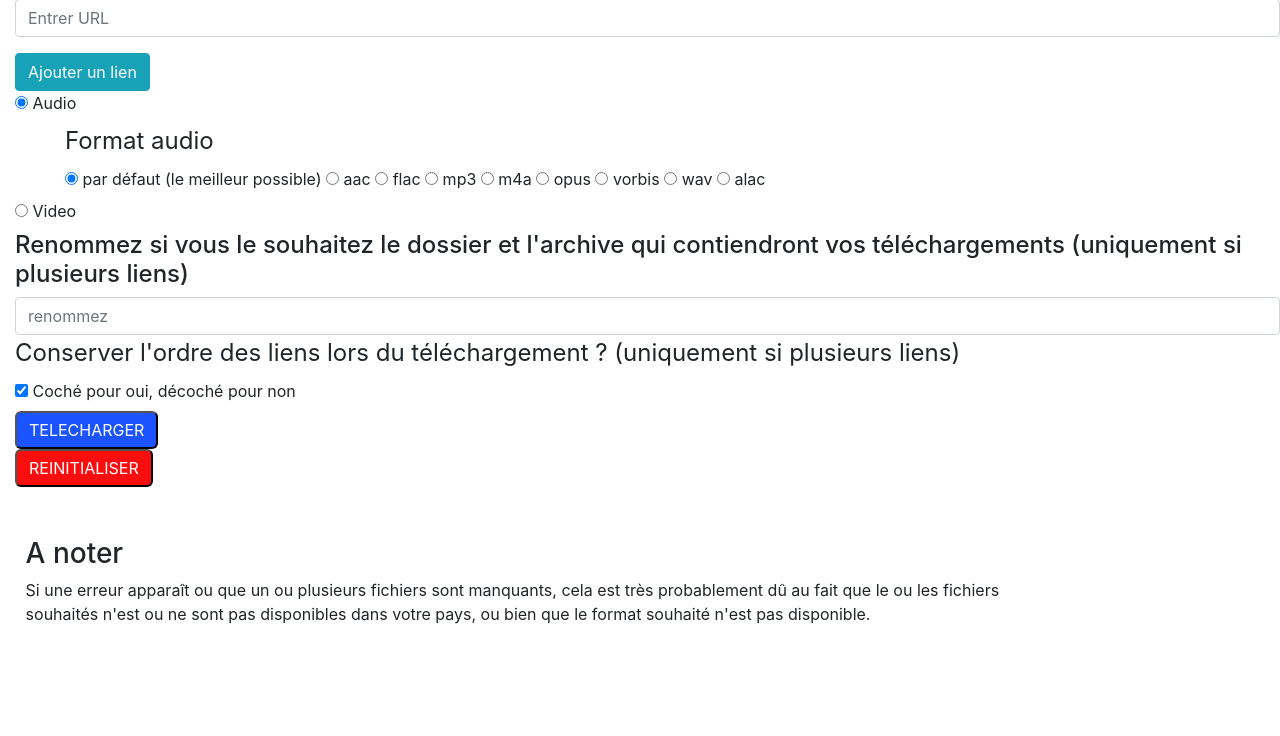
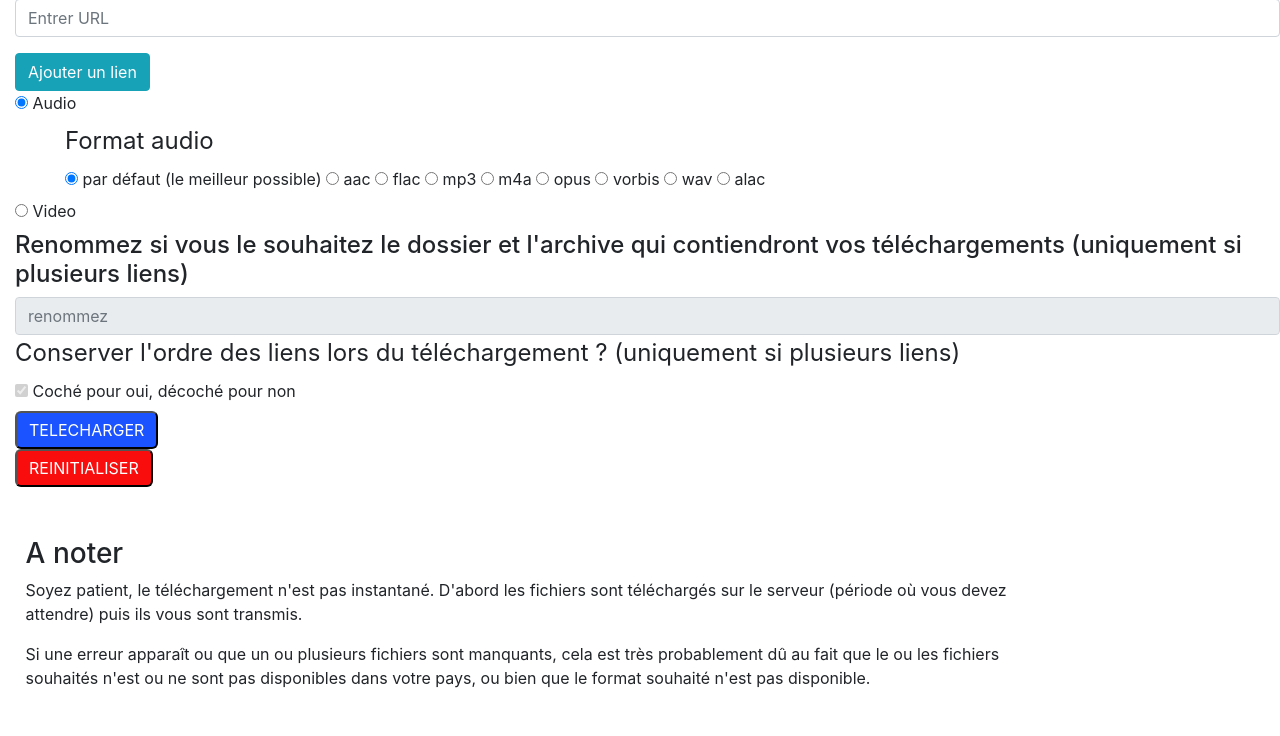
Before and after one commit to hridoy65/YoutubeDL, a PHP site: page /url.php in a window 1280 px wide. Shown: the part 64-800 px from the top of the page. Run offline with PHP 8.4, Linux system fonts and the light colour scheme; some libraries are stand-ins or nearby versions.

Commit message:
disable buttons

```diff
--- a/download.php
+++ b/download.php
@@ -246,7 +246,7 @@ switch ($type) {
         break;
 }
 
-if(sizeof($title)>1)
+if(sizeof($title)>1) //crée l'archive où seront stockés les fichiers téléchargés
 {
     if($rename)
     {
@@ -275,7 +275,7 @@ if (file_exists($rest)) { //télécharge le fichier
     header('Content-Length: ' . filesize($rest));
     readfile($rest);
 }
-else
+else //erreur
 {
     echo "erreur, un bug est apparu, pas de chance :/";
 }
@@ -284,7 +284,7 @@ $rest = str_replace(" ", "\ ", $rest); //supprime les espaces car ça fait bugue
 
 exec('yes | rm ' . $rest); //supprime le fichier
 
-if(sizeof($title)>1)
+if(sizeof($title)>1) //supprime l'archive si plusieurs fichiers
 {
     if($rename)
     {
--- a/url.php
+++ b/url.php
@@ -83,11 +83,11 @@
                 </div>
             </div>
             <h4> Renommez si vous le souhaitez le dossier et l'archive qui contiendront vos téléchargements (uniquement si plusieurs liens) </h4>
-            <input type="text" name="rename" class="form-control m-input" placeholder="renommez" autocomplete="off">
+            <input type="text" id="rename" name="rename" class="form-control m-input" placeholder="renommez" autocomplete="off" disabled>
             <fieldset>
                 <legend>Conserver l'ordre des liens lors du téléchargement ? (uniquement si plusieurs liens)</legend>
                 <div>
-                    <input type="checkbox" id="ordre" name="ordre" checked>
+                    <input type="checkbox" id="ordre" name="ordre" checked disabled>
                     <label for="ordre">Coché pour oui, décoché pour non</label>
                 </div>
             </fieldset>
@@ -96,6 +96,9 @@
         <input type="button" name="reinit" id="reinit" value="REINITIALISER" style="margin-left: 15px; background-color: #f90d0d; color: white; border-radius: 6px; padding: 5px; padding-left: 12px; padding-right: 12px; cursor: pointer;">
         <h3 style="margin-left: 2%; margin-top: 50px;"> A noter </h3>
         <div>
+            <p style="width: 80%; margin-left: 2%;">
+                Soyez patient, le téléchargement n'est pas instantané. D'abord les fichiers sont téléchargés sur le serveur (période où vous devez attendre) puis ils vous sont transmis.
+            </p>
             <p style="width: 80%; margin-left: 2%;">
                 Si une erreur apparaît ou que un ou plusieurs fichiers sont manquants, cela est très probablement dû au fait que le ou les fichiers souhaités n'est ou ne sont pas disponibles dans votre pays, ou bien que le format souhaité n'est pas disponible.
             </p>
@@ -118,11 +121,18 @@
         html += '</div>';
 
         $('#newRow').append(html);
+        $("#rename").prop('disabled', false);
+        $("#ordre").prop('disabled', false);
     });
 
     // remove row
     $(document).on('click', '#removeRow', function () {
         $(this).closest('#inputFormRow').remove();
+        if($("#inputFormRow").length == 0)
+        {
+            $("#rename").prop('disabled', true);
+            $("#ordre").prop('disabled', true);
+        }
     });
 
     $("#mptrois").click(function ()
@@ -152,7 +162,18 @@
             $('#inputFormRow').remove();
         }
         $('.form-control').val('');
+        $("#rename").prop('disabled', true);
+        $("#ordre").prop('disabled', true);
     });
+
+    /*while(1)
+    {
+        if($("#inputFormRow").length == 0)
+        {
+            $("#rename").prop('disabled', true);
+            $("#ordre").prop('disabled', true);
+        }
+    }*/
 
 
     //Get the button
```
